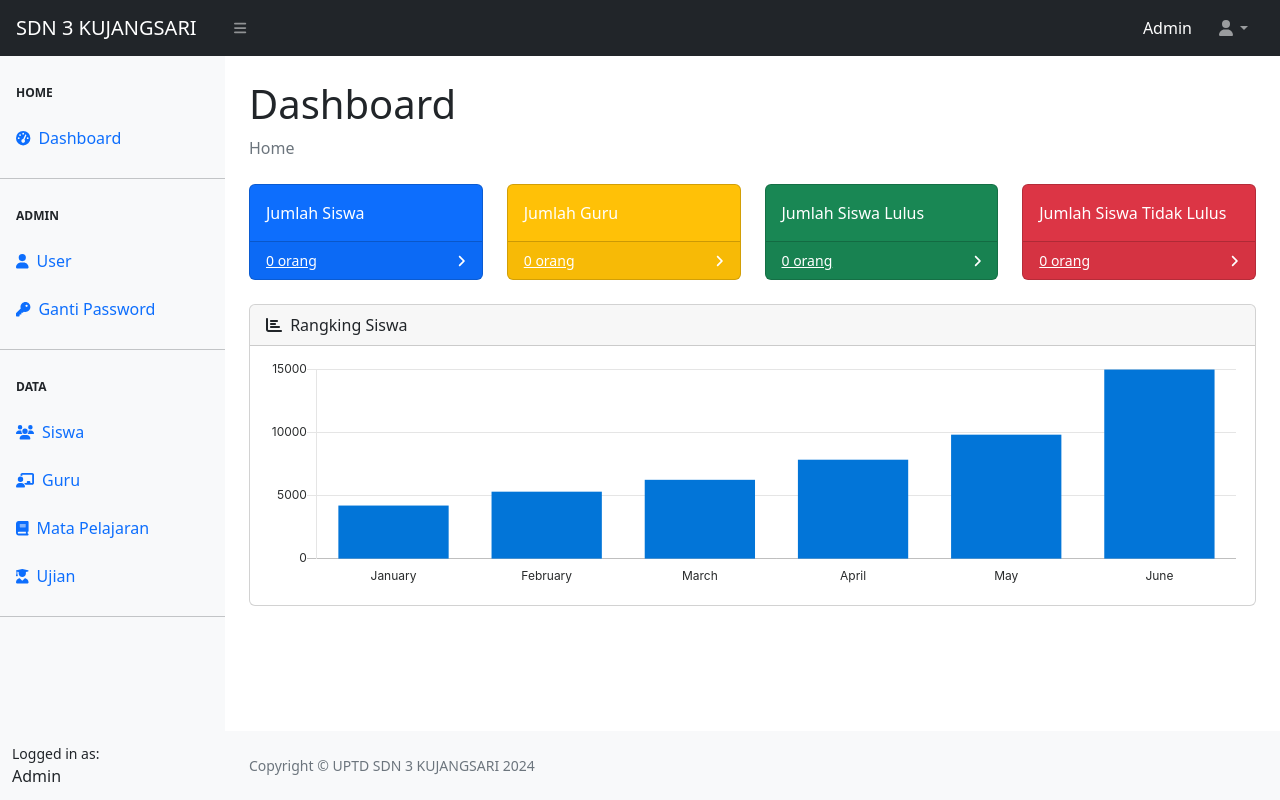
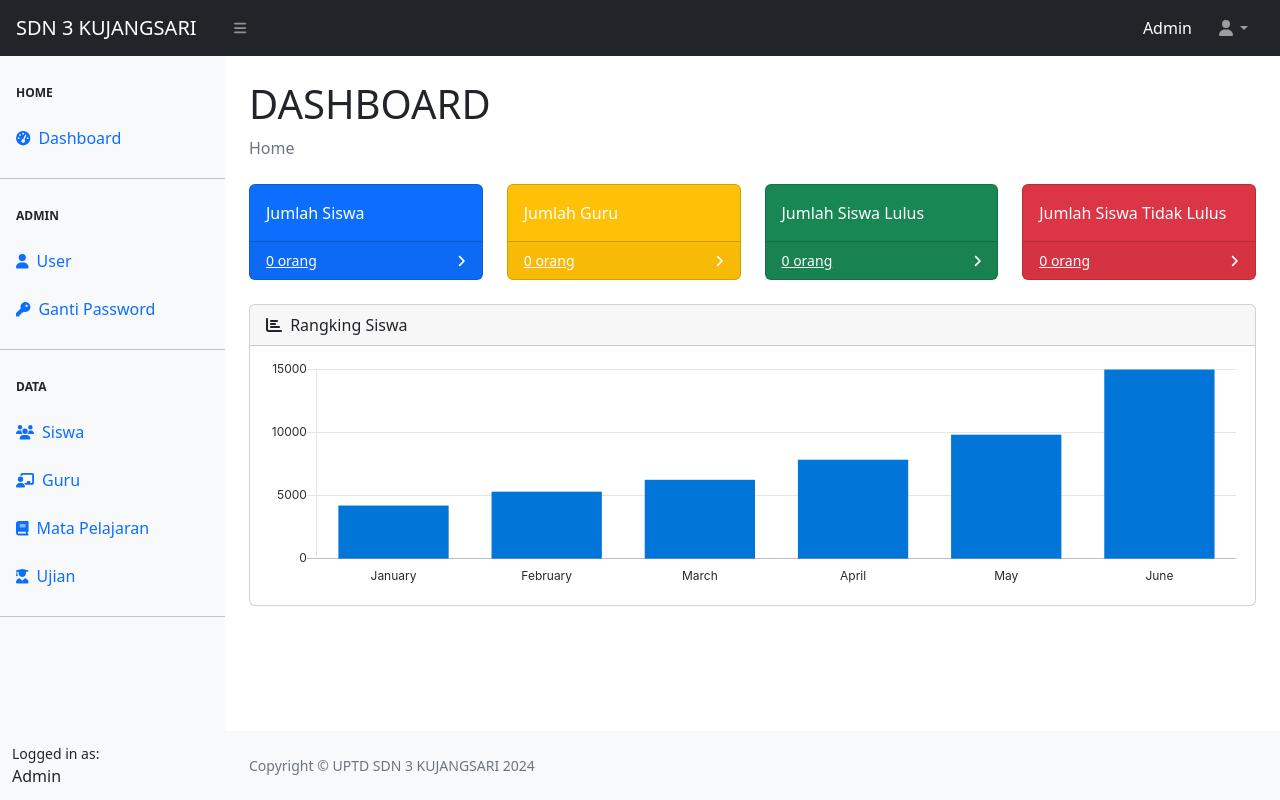
Before and after one commit to Madleyym/sistem-akademik-mengolah-data-sekolah, a PHP site: page /sekolah/ in a window 1280 px wide. Run offline with PHP 8.4, Linux system fonts and the light colour scheme; the visitor is signed in with stand-in values (Sample User, id 1); some libraries are stand-ins or nearby versions.

Commit message:
mengubah capital DASHBOARD

```diff
--- a/index.php
+++ b/index.php
@@ -17,7 +17,7 @@ require_once "template/sidebar.php";
 <div id="layoutSidenav_content">
     <main>
         <div class="container-fluid px-4">
-            <h1 class="mt-4">Dashboard</h1>
+            <h1 class="mt-4">DASHBOARD</h1>
             <ol class="breadcrumb mb-4">
                 <li class="breadcrumb-item active">Home</li>
             </ol>
```
